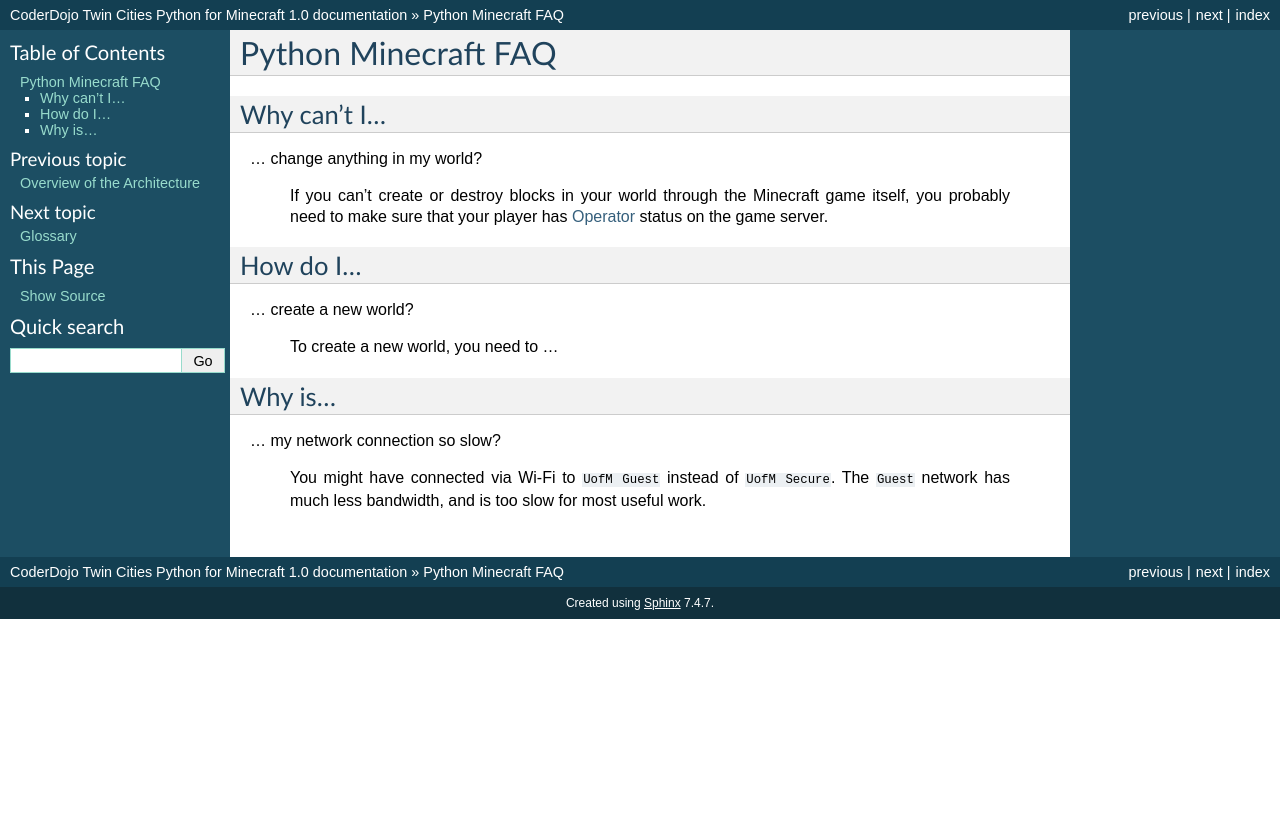
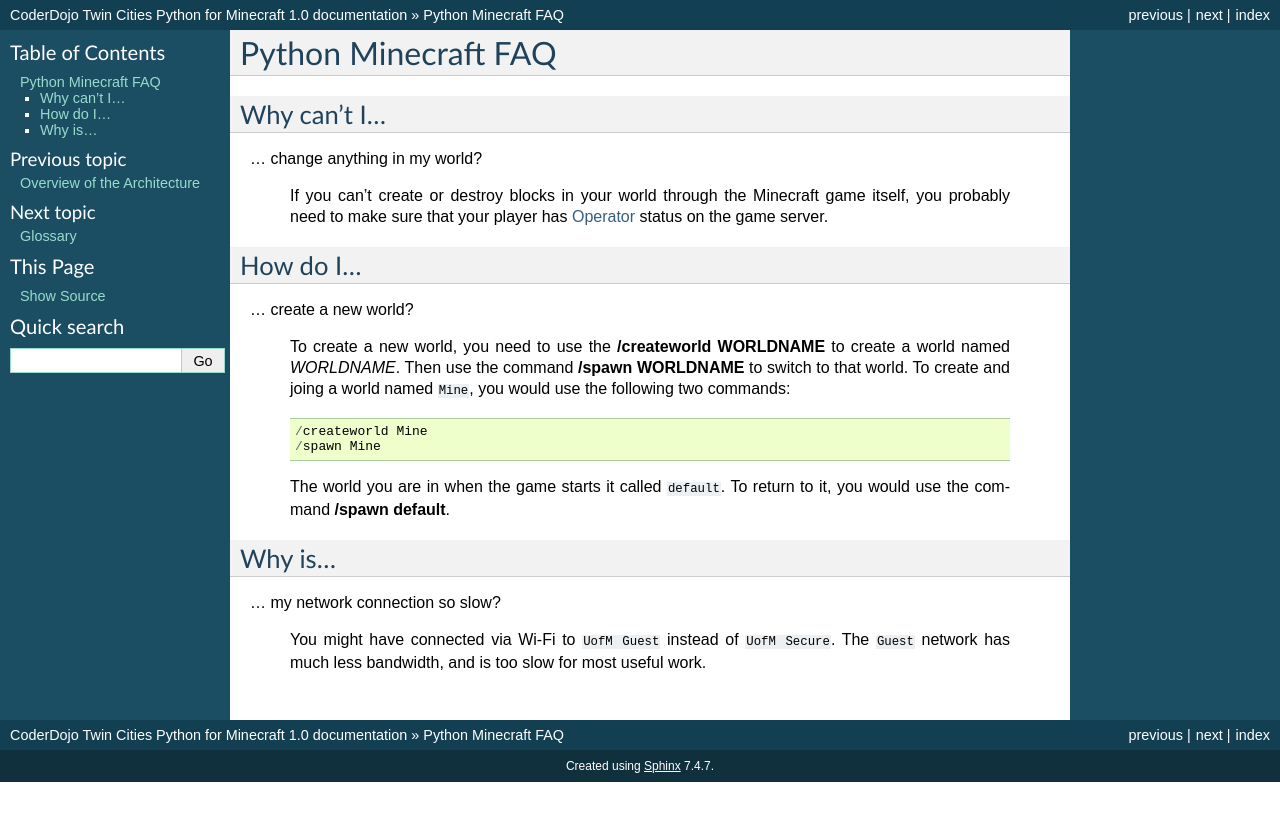
Before and after one commit to CoderDojoTC/python-minecraft, a Sphinx documentation site: the page built from docs/faq/index.rst, in a window 1280 px wide. Shown: the top 821 px of the page. Built offline with Sphinx 7.4.7, drawn with Linux system fonts in a browser that asks for light colours.

Commit message:
Update FAQ with an answer on creating new worlds.

```diff
--- a/docs/faq/index.rst
+++ b/docs/faq/index.rst
@@ -19,7 +19,18 @@ How do I...
 
 ... create a new world?
 
-   To create a new world, you need to ...
+   To create a new world, you need to use the :command:`/createworld
+   WORLDNAME` to create a world named *WORLDNAME*. Then use the
+   command :command:`/spawn WORLDNAME` to switch to that world. To
+   create and joing a world named ``Mine``, you would use the
+   following two commands::
+
+     /createworld Mine
+     /spawn Mine
+
+   The world you are in when the game starts it called ``default``. To
+   return to it, you would use the command :command:`/spawn default`.
+
 
 Why is...
 =========
```
